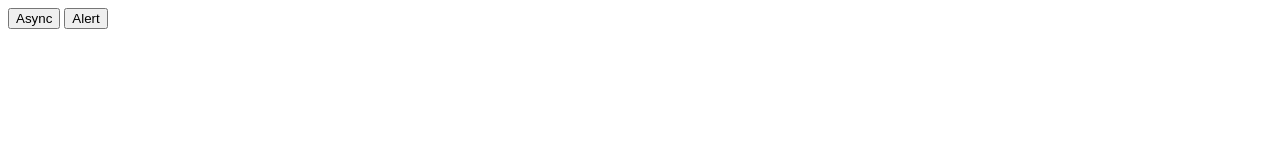
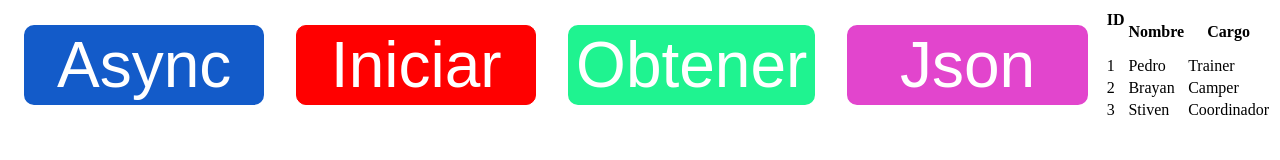
Before and after one commit to BrayanStivenMaldonado/JavaScript_MaldonadoBrayan, a plain HTML site: page Dia 6/index.html in a window 1280 px wide. Drawn offline with Linux system fonts and the light colour scheme.

Commit message:
feat: :sparkles: Added the activity maked in class

```diff
--- /dev/null
+++ b/Dia 6/data.json
@@ -0,0 +1,17 @@
+[
+    {
+        "id" : 1,
+        "nombre" : "Pedro",
+        "cargo" : "Trainer"
+    },
+    {
+        "id" : 2,
+        "nombre" : "Brayan",
+        "cargo" : "Camper"
+    },
+    {
+        "id" : 3,
+        "nombre" : "Stiven",
+        "cargo" : "Coordinador"
+    }
+]
--- a/Dia 6/index.html
+++ b/Dia 6/index.html
@@ -7,8 +7,24 @@
     <link rel="stylesheet" href="style.css">
 </head>
 <body>
-    <input type="button" value="Async" onclick="mensaje()">
-    <input type="button" value="Alert" onclick="alerta()">
+    <input id="ButtonAsync" type="button" value="Async" onclick="mensaje()">
+    <input id="ButtonAlert" type="button" value="Iniciar" onclick="alerta()">
+    <button id="button1">Obtener</button>
+    <button id="button2">Json</button>
+
+    <table class="table" id="ListaDeUsuarios">
+        <thead>
+            <tr>
+                <th scope="col">ID ㅤ </th>
+                <th scope="col">Nombre</th>
+                <th scope="col">Cargo</th>
+            </tr>
+        </thead>
+        <tbody>
+        </tbody>
+    </table>
+
+    <div id="output"></div>
 </body>
 <script src="./script.js"></script>
 </html>
--- a/Dia 6/script.js
+++ b/Dia 6/script.js
@@ -7,5 +7,45 @@ function mensaje(){
 }
 
 function alerta(){
-    alert("Alerta Roja!");
+    alert("El programa ha fallado con éxito :)");
 }
+
+
+function obtenerTexto(){
+    fetch('texto.txt') //se hace la solicitud al servidor de un archivo "texto.txt"
+    .then(res => res.text()) // se lee la respuesta como texto plano, lo cual devolverá el archivo como una cadena llamado "data"
+    .then(data=>{ // se dará manejo a data mediante su impresión en consola
+        document.getElementById('output').innerHTML=data;
+    })
+    .catch(err =>{
+        console.log("Hubo un error")
+        document.getElementById('output').innerHTML='err';
+    })
+}
+
+function CargarJson(){
+    const tabla = document.querySelector('#ListaDeUsuarios tbody')
+    fetch('data.json')
+        .then(res => res.json())
+        .then(data =>{
+            data.forEach(usuario => {
+                const row = document.createElement('tr');
+                row.innerHTML += `
+                    <td>${usuario.id}</td>
+                    <td>${usuario.nombre}</td>
+                    <td>${usuario.cargo}</td>
+                `
+                tabla.appendChild(row)
+            });
+            });
+        }
+CargarJson()
+
+// var xmlhttp = new XMLHttpRequest();
+// xmlhttp.open('GET',url)
+
+// xmlhttp.onreadystatechange == function(){
+//     if(this.readyState==4 && this.status==200){
+//         var myArr = JSON.parse(this.resposn)
+//     }
+// }
--- a/Dia 6/style.css
+++ b/Dia 6/style.css
@@ -0,0 +1,66 @@
+body{
+    display: flex;
+    justify-content: center;
+    align-items: center;
+}
+
+#ButtonAlert{
+    background-color: red;
+    border-radius: 10px;
+    border: 1px solid red;
+    color: white;
+    font-size: 4rem;
+    width: 20rem;
+    height: 5rem;
+    margin: 1rem;
+}
+
+#ButtonAsync{
+    background-color: rgb(19, 91, 201);
+    border-radius: 10px;
+    border: 2px solid rgb(19, 91, 201);
+    color: white;
+    font-size: 4rem;
+    width: 20rem;
+    height: 5rem;
+    margin: 1rem;
+}
+
+#button1{
+    background-color: rgb(31, 243, 144);
+    border-radius: 10px;
+    border: 2px solid rgb(31, 243, 144);
+    color: white;
+    font-size: 4rem;
+    width: 20rem;
+    height: 5rem;
+    margin: 1rem;
+}
+
+#button2{
+    background-color: rgb(226, 69, 205);
+    border-radius: 10px;
+    border: 2px solid rgb(226, 69, 205);
+    color: white;
+    font-size: 4rem;
+    width: 20rem;
+    height: 5rem;
+    margin: 1rem;
+}
+
+#output{
+    position: absolute;
+    text-align: center;
+    border-radius: 10px;
+    color: white;
+    font-size: 4rem;
+    width: 25rem;
+    height: 5rem;
+    margin: 1rem;
+    margin-top: 20rem;
+}
+
+h1{
+    color: blueviolet;
+    font-size: 1vw;
+}
```
Also changed, not shown: Dia 6/texto.txt (added).
